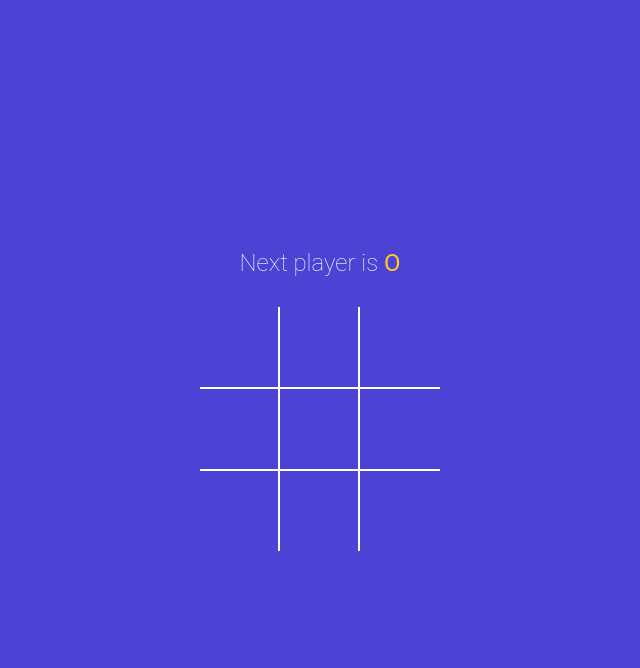
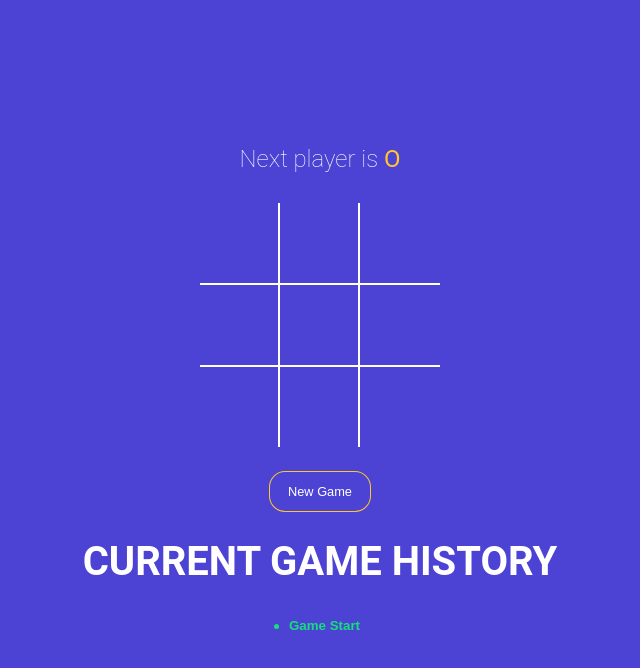
Before and after one commit to saadiiiiiii/Tic-Tac-Toe, a React (Vite) app: page / in a window 1280 px wide. Shown: the top 668 px of the page, without its empty margins (320-960 px from the left). Built offline with nearby package versions, Linux system fonts and the light colour scheme.

Commit message:
reset button

```diff
--- a/src/App.jsx
+++ b/src/App.jsx
@@ -3,31 +3,68 @@ import StatusMessage from './Components/StatusMessage';
 import { useState } from 'react';
 import './style.scss';
 import { calculateWinner } from './Components/calculateWinner';
+import History from './Components/History';
+const NEWGAME = [{ square: Array(9).fill(null), isNext: false }];
 function App() {
-  const [isNext, setIsNext] = useState(false);
-  const [square, setSquare] = useState(Array(9).fill(null));
-  const winner = calculateWinner(square);
-
+  const [history, setHistory] = useState(NEWGAME);
+  const [currentMove, setCurrentMove] = useState(0);
+  const gameBoard = history[currentMove];
+  const winner = calculateWinner(gameBoard.square);
+  console.log({ historyLength: history.length, currentMove });
   const handleSquareClick = clickedposition => {
-    if (square[clickedposition] || winner) {
+    if (gameBoard.square[clickedposition] || winner) {
       return;
     }
 
-    setSquare(currentSquare => {
-      return currentSquare.map((squareValue, position) => {
-        if (clickedposition === position) {
-          return isNext ? 'X' : 'O';
+    setHistory(currentHistory => {
+      const isTraversing = currentMove + 1 !== currentHistory.length;
+
+      const latestGamestate = isTraversing
+        ? currentHistory[currentMove]
+        : currentHistory[history.length - 1];
+
+      const nextGameState = latestGamestate.square.map(
+        (squareValue, position) => {
+          if (clickedposition === position) {
+            return latestGamestate.isNext ? 'X' : 'O';
+          }
+
+          return squareValue;
         }
-
-        return squareValue;
+      );
+      const base = isTraversing
+        ? currentHistory.slice(0, currentHistory.indexOf(latestGamestate) + 1)
+        : currentHistory;
+      return base.concat({
+        square: nextGameState,
+        isNext: !latestGamestate.isNext,
       });
     });
-    setIsNext(currNext => !currNext);
+    setCurrentMove(move => move + 1);
+  };
+  const moveTo = move => {
+    setCurrentMove(move);
+  };
+  const NewGameStart = () => {
+    setHistory(NEWGAME);
+    setCurrentMove(0);
   };
   return (
     <div className="app">
-      <StatusMessage winner={winner} square={square} isNext={isNext} />
-      <Board square={square} handleSquareClick={handleSquareClick}></Board>
+      <StatusMessage gameBoard={gameBoard} winner={winner} />
+      <Board
+        square={gameBoard.square}
+        handleSquareClick={handleSquareClick}
+      ></Board>
+      <button
+        type="button"
+        onClick={NewGameStart}
+        className={`btn-reset ${winner ? 'active' : ''}`}
+      >
+        New Game
+      </button>
+      <h1>CURRENT GAME HISTORY</h1>
+      <History history={history} moveTo={moveTo} currentMove={currentMove} />
     </div>
   );
 }
--- /dev/null
+++ b/src/Components/History.jsx
@@ -0,0 +1,20 @@
+const History = ({ history, moveTo, currentMove }) => {
+  return (
+    <div className="history-wrapper">
+      <ul className="history">
+        {history.map((_, index) => (
+          <li key={index}>
+            <button
+              type="button"
+              className={`btn-move ${currentMove === index ? 'active' : ''}`}
+              onClick={() => moveTo(index)}
+            >
+              {index === 0 ? 'Game Start' : `Go to move # ${index}`}
+            </button>
+          </li>
+        ))}
+      </ul>
+    </div>
+  );
+};
+export default History;
--- a/src/Components/StatusMessage.jsx
+++ b/src/Components/StatusMessage.jsx
@@ -1,6 +1,5 @@
-import { Fragment } from 'react';
-
-const StatusMessage = ({ winner, isNext, square }) => {
+const StatusMessage = ({ winner, gameBoard }) => {
+  const { square, isNext } = gameBoard;
   const noMovesLeft = square.every(squareValue => squareValue !== null);
   const nextPlayer = isNext ? 'X' : 'O';
   const renderStatusMessage = () => {
```
